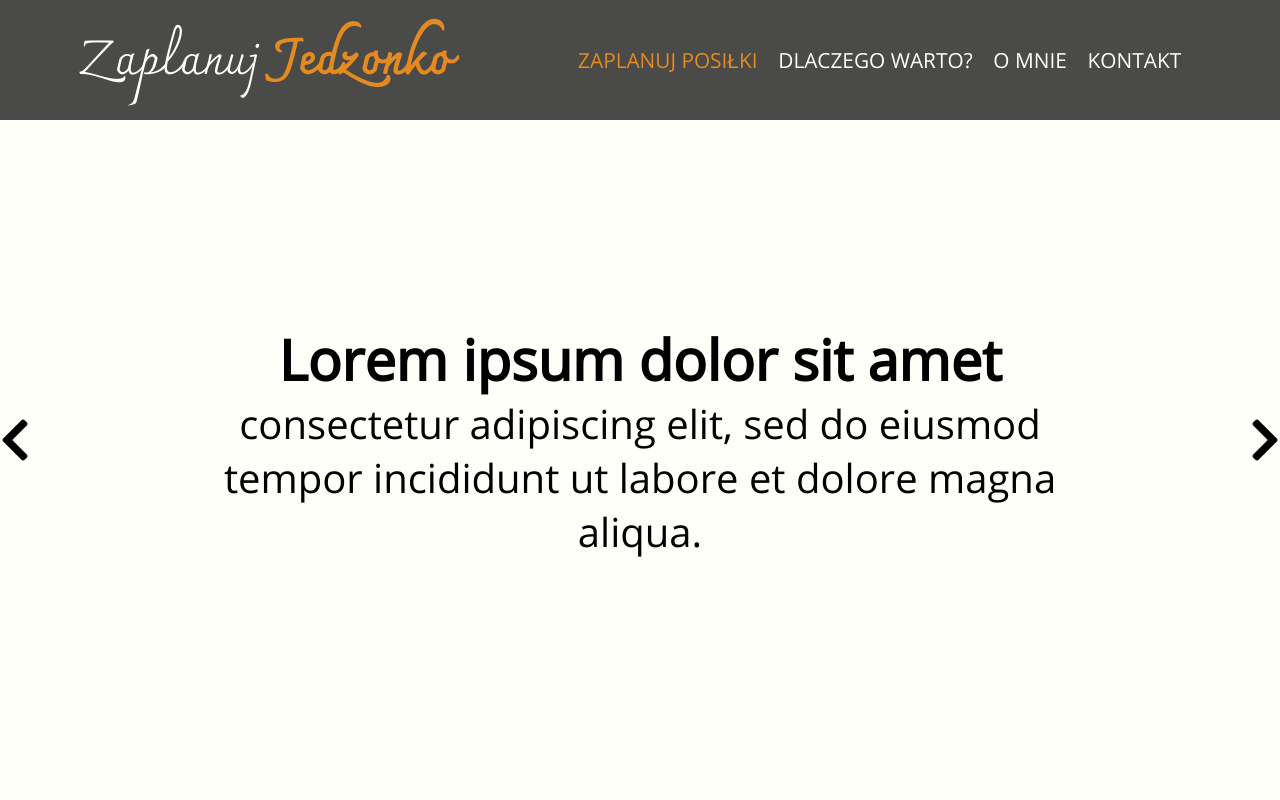
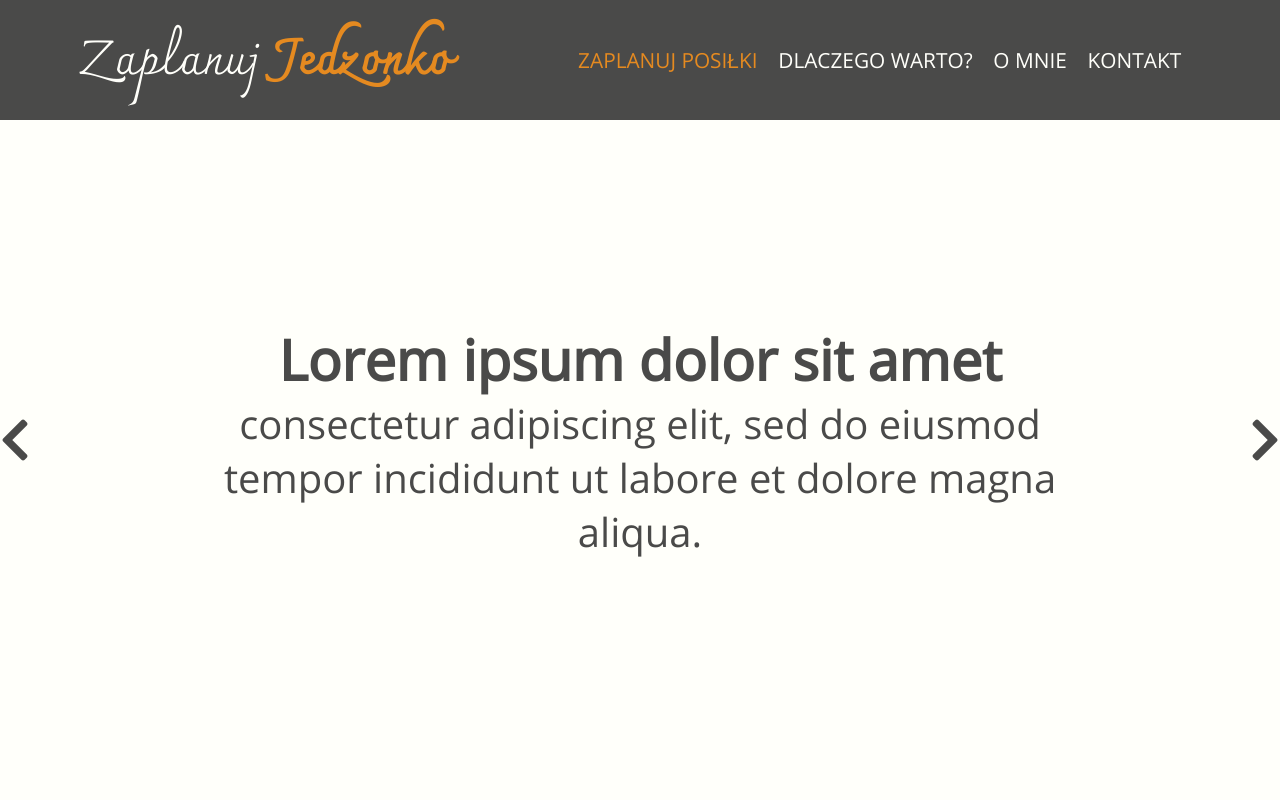
Before and after one commit to jaroslaw91/ScrumLab-Zaplanuj-Jedzonko, a website: page development/index.html in a window 1280 px wide. Shown: the top 800 px of the page. Drawn offline with nearby package versions, Linux system fonts and the light colour scheme; files that its build step writes are made by us from their sources.

Commit message:
1.2_Karuzela - text color chaged

```diff
--- a/development/scss/layout/landing-page/_slider.scss
+++ b/development/scss/layout/landing-page/_slider.scss
@@ -1,5 +1,6 @@
 .slider {
   background-color: $white-color;
+  color: $dark-grey-color;
   display: flex;
   flex-direction: row;
   align-items: center;
```
